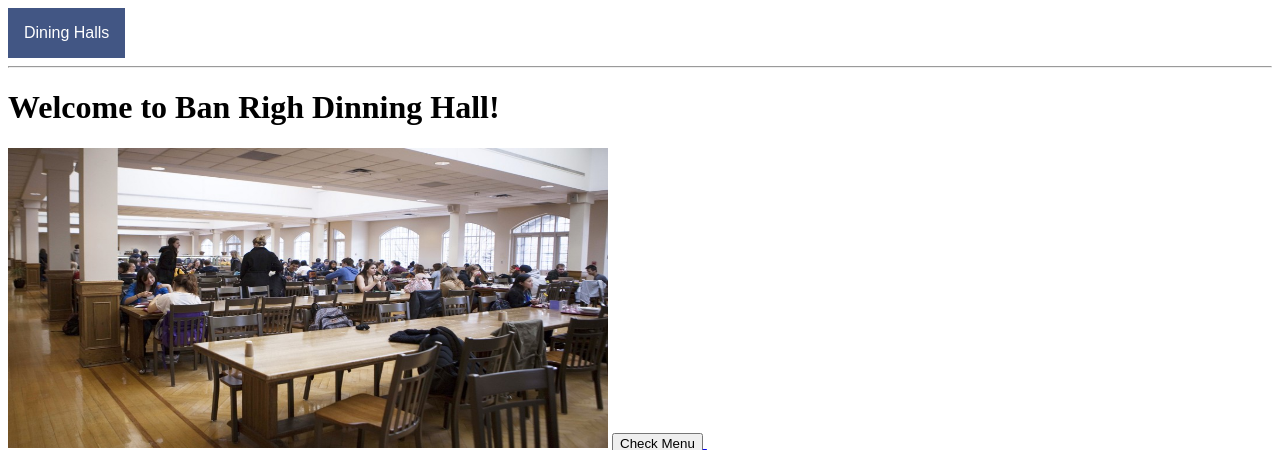
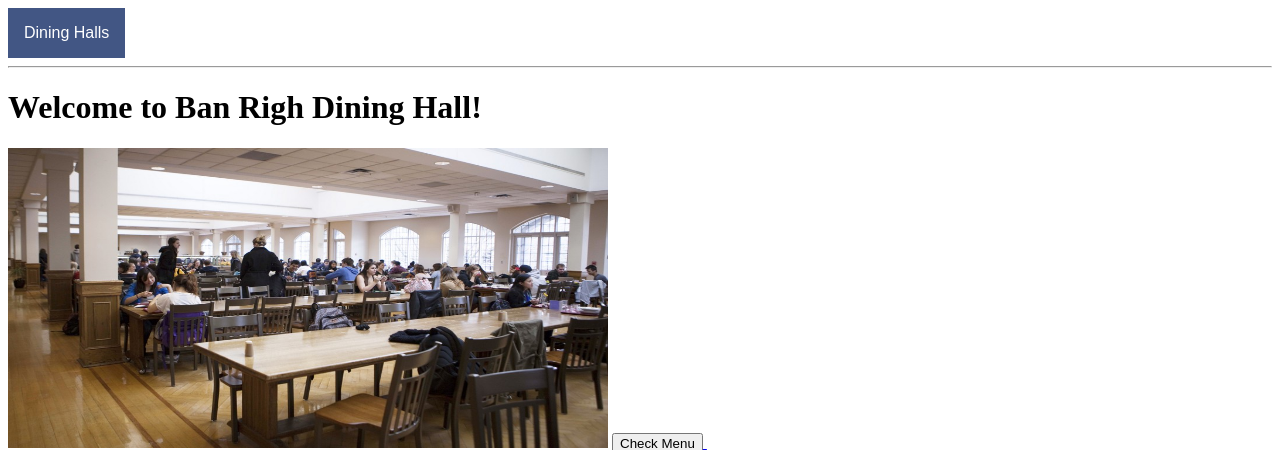
Before and after one commit to MLHDegenerates/DiningHallApp, a Flask app: page /BanRight in a window 1280 px wide. Shown: the top 450 px of the page. Run offline with Flask 2, Linux system fonts and the light colour scheme.

Commit message:
remote-tracking branch 'origin/master' Test # Conflicts: #	app/templates/index.html

```diff
--- a/app/templates/BanRight.html
+++ b/app/templates/BanRight.html
@@ -1,6 +1,6 @@
 {% extends "base.html" %}
 {% block content %}
-<h1>Welcome to Ban Righ Dinning Hall!</h1>
+<h1>Welcome to Ban Righ Dining Hall!</h1>
 <img src="/static/BanRight.jpg" width=600 height=300>
 <a href="https://dining.queensu.ca/wp-content/uploads/2017/11/BRP3W5.htm">
     <button type="button">Check Menu</button>
```
